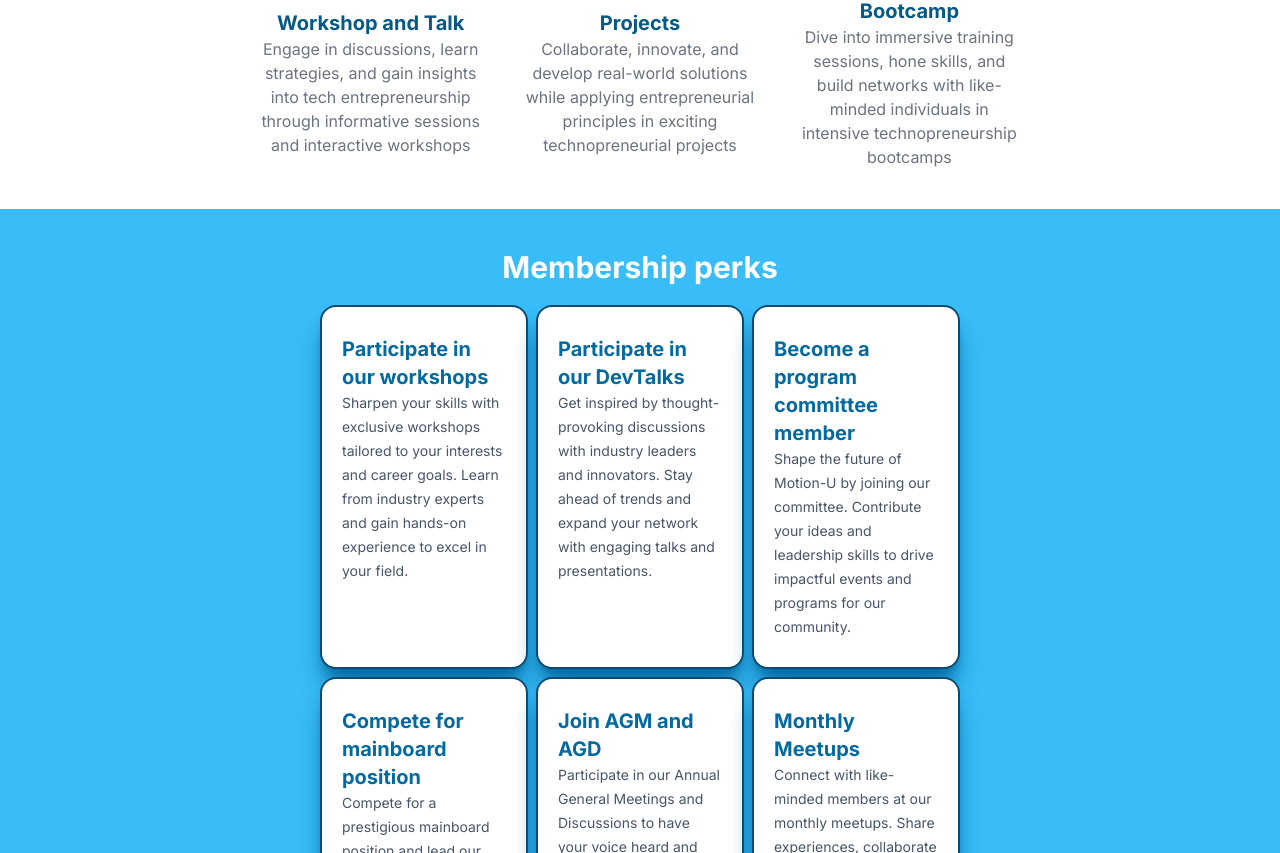
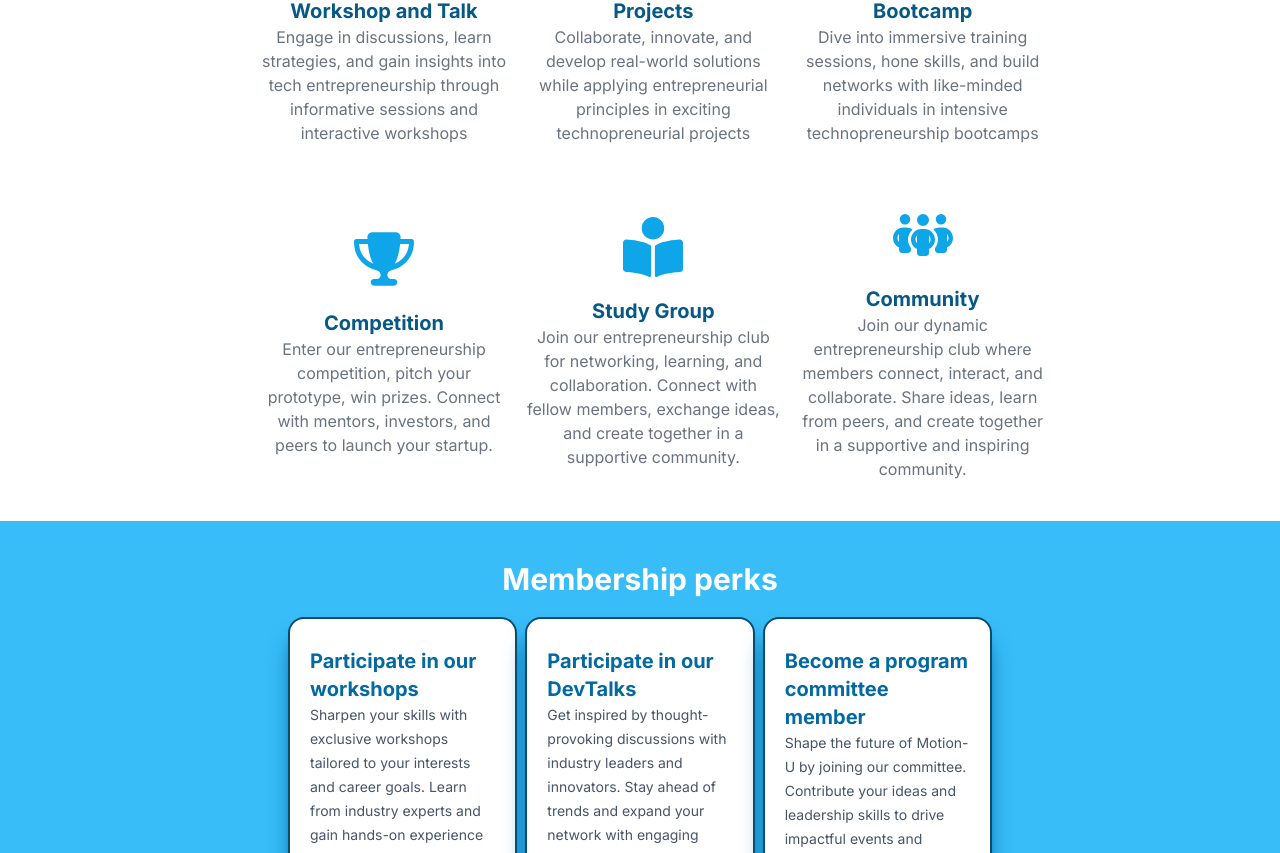
Before and after one commit to fadzwanashriq/motionu-official-website, a Next.js app: page / in a window 1280 px wide. Shown: the part 1107-1960 px from the top of the page. Built offline with nearby package versions, Linux system fonts and the light colour scheme; what tailwindcss-animated would draw is missing.

Commit message:
add activities, fix news padding

```diff
--- a/app/news/[slug]/page.jsx
+++ b/app/news/[slug]/page.jsx
@@ -33,7 +33,7 @@ export default async function News({ params }) {
   console.log(src)
   return (
     <>
-      <section className=" mx-72 my-10  text-justify">
+      <section className=" mx-10 lg:mx-72 my-10 text-justify">
         {date}
         {documentToReactComponents(document, options)}
         <img src={src} className="w-1/2 mx-auto" />
--- a/app/page.jsx
+++ b/app/page.jsx
@@ -6,6 +6,9 @@ import { FaBullhorn } from "react-icons/fa";
 import { FaProjectDiagram } from "react-icons/fa";
 import Image from "next/image";
 import MembershipPerkCard from "./components/MembershipPerkCard";
+import { FaBookReader } from "react-icons/fa";
+import { FaPeopleGroup } from "react-icons/fa6";
+import { FaTrophy } from "react-icons/fa6";
 
 export default function page() {
   return (
@@ -18,7 +21,7 @@ export default function page() {
           <section className="py-10">
             <div className="text-center">
               <Heading text={"Activities"}></Heading>
-              <div className="flex flex-col items-center justify-center lg:flex-row gap-10 mt-10">
+              <div className="flex flex-col items-center justify-center lg:grid lg:grid-cols-3 gap-10 mt-10">
                 <ActivityCard
                   activityDesc={
                     "Engage in discussions, learn strategies, and gain insights into tech entrepreneurship through informative sessions and interactive workshops"
@@ -40,6 +43,27 @@ export default function page() {
                   activityImage={<FaCampground></FaCampground>}
                   activityTitle={"Bootcamp"}
                 ></ActivityCard>
+                <ActivityCard
+                  activityDesc={
+                    "Enter our entrepreneurship competition, pitch your prototype, win prizes. Connect with mentors, investors, and peers to launch your startup."
+                  }
+                  activityImage={<FaTrophy></FaTrophy>}
+                  activityTitle={"Competition"}
+                ></ActivityCard>
+                <ActivityCard
+                  activityDesc={
+                    "Join our entrepreneurship club for networking, learning, and collaboration. Connect with fellow members, exchange ideas, and create together in a supportive community."
+                  }
+                  activityImage={<FaBookReader></FaBookReader>}
+                  activityTitle={"Study Group"}
+                ></ActivityCard>
+                <ActivityCard
+                  activityDesc={
+                    "Join our dynamic entrepreneurship club where members connect, interact, and collaborate. Share ideas, learn from peers, and create together in a supportive and inspiring community."
+                  }
+                  activityImage={<FaPeopleGroup></FaPeopleGroup>}
+                  activityTitle={"Community"}
+                ></ActivityCard>
               </div>
             </div>
           </section>
@@ -48,7 +72,7 @@ export default function page() {
           <div className="mb-5 text-center">
             <Heading text={"Membership perks"} lightFont={true}></Heading>
           </div>
-          <div className=" lg:grid grid-cols-3 gap-2 xl:px-80 lg:px-32">
+          <div className=" lg:grid grid-cols-3 gap-2 xl:px-72 lg:px-32">
             <MembershipPerkCard
               title={"Participate in our workshops"}
               description={
```
